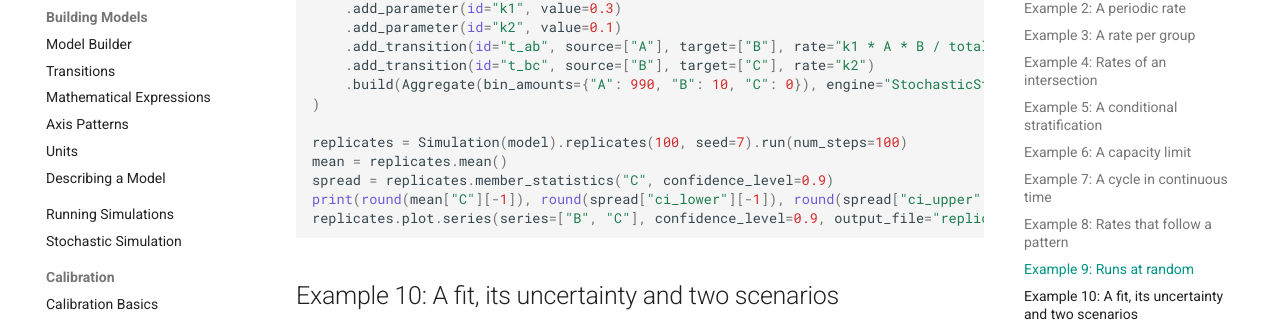
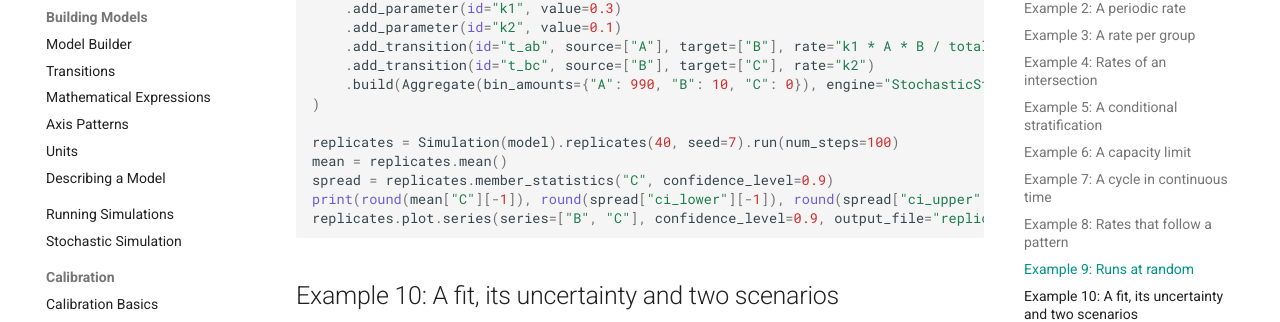
Before and after one commit to MUNQU/commol, an MkDocs documentation site: the page built from docs/guide/examples.md, in a window 1280 px wide and 1400 px high, scrolled down 7885 px. Shown: the part 127-449 px from the top of the window. Built offline with MkDocs 1.6.1 and Material for MkDocs 9.7.7, drawn with Linux system fonts in a browser that asks for light colours; comment, search, counter and statistics services are not loaded; the version menu is left out.

Commit message:
docs(guide): the examples page fits its time budget

```diff
--- a/docs/guide/examples.md
+++ b/docs/guide/examples.md
@@ -385,7 +385,7 @@ model = (
     .build(Aggregate(bin_amounts={"A": 990, "B": 10, "C": 0}), engine="StochasticSteps")
 )
 
-replicates = Simulation(model).replicates(100, seed=7).run(num_steps=100)
+replicates = Simulation(model).replicates(40, seed=7).run(num_steps=100)
 mean = replicates.mean()
 spread = replicates.member_statistics("C", confidence_level=0.9)
 print(round(mean["C"][-1]), round(spread["ci_lower"][-1]), round(spread["ci_upper"][-1]))
```
Also changed, not shown: other parts of docs/guide/examples.md (+1 -1 lines), docs/codebase/tests.md (+1 -0 lines).
